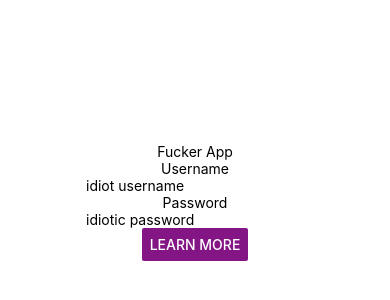
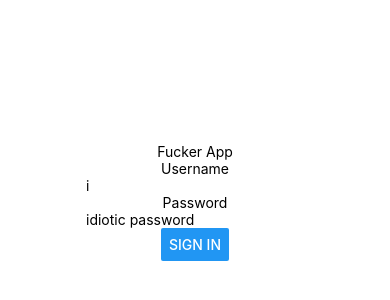
Before and after one commit to jairusd/cuddly-couscous, a React Native app: screen / in a window 390 px wide. Shown: the part 220-520 px from the top of the page. Built offline with nearby package versions, Linux system fonts and the light colour scheme.

Commit message:
added validation

```diff
--- a/App.js
+++ b/App.js
@@ -1,14 +1,16 @@
 import React from 'react'
 import { StyleSheet, Text, View, TextInput, Button } from 'react-native'
+import validateInput from './validation/login'
 
 export default class App extends React.Component {
   constructor(props) {
     super(props)
     this.state = {
       inputs: {
-        username: 'idiot username',
+        username: 'i',
         password: 'idiotic password'
-      }
+      },
+      errors: {}
     }
   }
 
@@ -18,8 +20,19 @@ export default class App extends React.Component {
     this.setState({ inputs: newInputs })
   }
 
-  onPressLearnMore() {
+  isValid() {
+    const { isValid, errors } = validateInput(this.state.inputs)
+    console.log('@errors: ', errors)
+    this.setState({ errors }, ()=>{
+      console.log('@updated state: ', this.state)
+    })
+    return isValid
+  }
 
+  handleSubmit() {
+    if (this.isValid()) {
+      console.log('success!')
+    }
   }
 
   render() {
@@ -38,10 +51,9 @@ export default class App extends React.Component {
           onChangeText={ this.handleInputChange.bind(this, 'password') }
         />
         <Button
-          onPress={ this.onPressLearnMore }
-          title='Learn More'
-          color='#841584'
-          accessibilityLabel='Learn more about this purple button'
+          onPress={ this.handleSubmit.bind(this) }
+          title='Sign In'
+          accessibilityLabel='Sign In'
         />
       </View>
     )
--- a/package.json
+++ b/package.json
@@ -21,6 +21,7 @@
   "dependencies": {
     "expo": "^26.0.0",
     "react": "16.3.0",
-    "react-native": "~0.54.1"
+    "react-native": "~0.54.1",
+    "validator": "^9.4.1"
   }
 }
--- /dev/null
+++ b/validation/login.js
@@ -0,0 +1,17 @@
+import Validator from 'validator'
+
+export default function validateInput(data) {
+  let errors = {}
+
+  if (Validator.isEmpty(data.username.trim())) {
+    errors.email = 'Username is required'
+  }
+  if (Validator.isEmpty(data.password.trim())) {
+    errors.password = 'Password is required'
+  }
+
+  return {
+    errors,
+    isValid: Object.keys(errors).length === 0
+  }
+}
```
Also changed, not shown: 1 other file (tests, documents, lock files or other folders).
